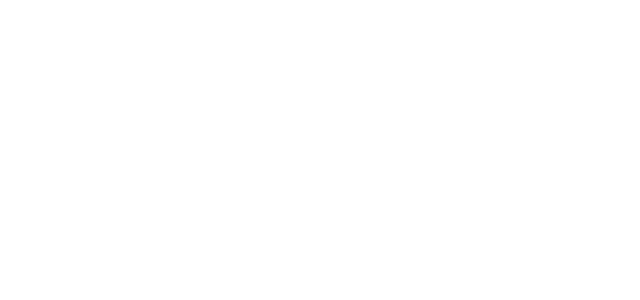
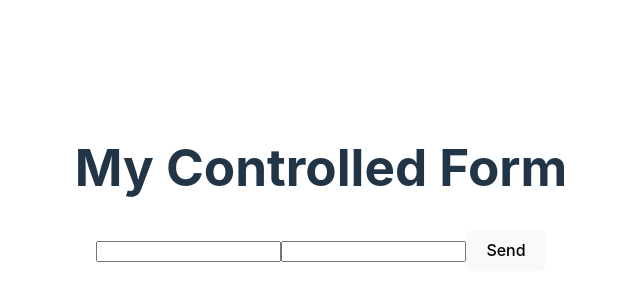
Before and after one commit to marcinicola/react, a React (Vite) app: page / in a window 1280 px wide. Shown: the part 212-512 px from the top of the page, without its empty margins (319-959 px from the left). Built offline with nearby package versions, Linux system fonts and the light colour scheme.

Commit message:
Esercizio 76

```diff
--- a/src/App.jsx
+++ b/src/App.jsx
@@ -1,14 +1,12 @@
-import { useState } from 'react'
-import './App.css'
+import "./App.css";
+import { ControlledForm } from "./ControlledForm";
 
 function App() {
-
-
   return (
     <>
-
+      <ControlledForm />
     </>
-  )
+  );
 }
 
-export default App
+export default App;
--- /dev/null
+++ b/src/ControlledForm.jsx
@@ -0,0 +1,28 @@
+import { useControlledForm } from "./useControlledForm";
+
+export const ControlledForm = () => {
+  const { input, handleInputChange, handleSubmit } = useControlledForm({
+    username: "",
+    password: "",
+  });
+  return (
+    <>
+      <h1>My Controlled Form</h1>
+      <form onSubmit={handleSubmit}>
+        <input
+          type="text"
+          name="username"
+          value={input.username}
+          onChange={handleInputChange}
+        />
+        <input
+          type="password"
+          name="password"
+          value={input.password}
+          onChange={handleInputChange}
+        />
+        <button>Send</button>
+      </form>
+    </>
+  );
+};
--- /dev/null
+++ b/src/useControlledForm.jsx
@@ -0,0 +1,26 @@
+import { useState } from "react";
+
+export const useControlledForm = () => {
+  const [input, setInput] = useState({
+    username: "",
+    password: "",
+  });
+
+  const handleInputChange = (e) => {
+    const name = e.target.name;
+    const value = e.target.value;
+    setInput((g) => {
+      return {
+        ...g,
+        [name]: value,
+      };
+    });
+  };
+
+  const handleSubmit = (e) => {
+    e.preventDefault();
+    console.log(`email: ${input.username} password: ${input.password}`);
+  };
+
+  return { input, handleInputChange, handleSubmit };
+};
```
